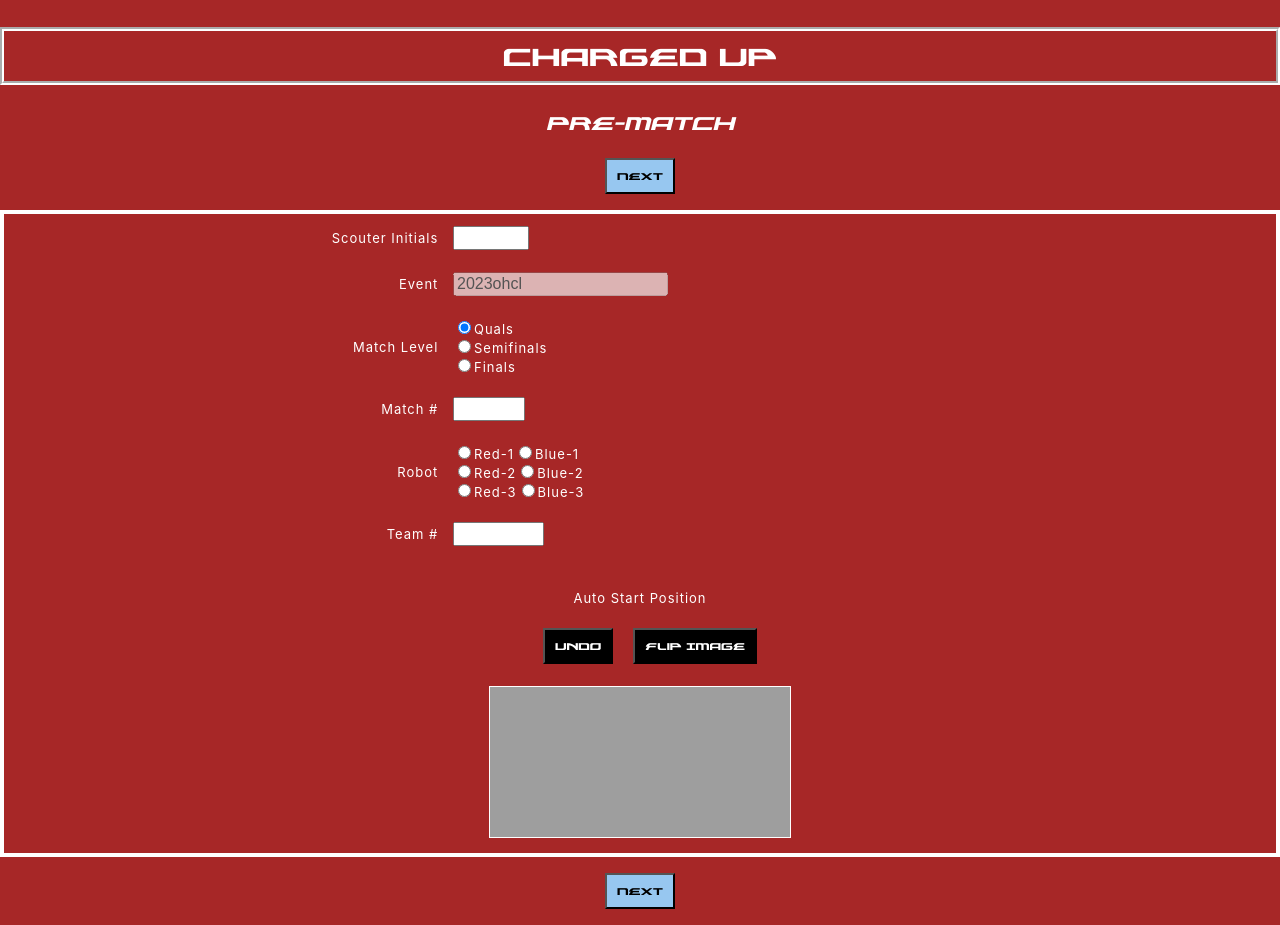
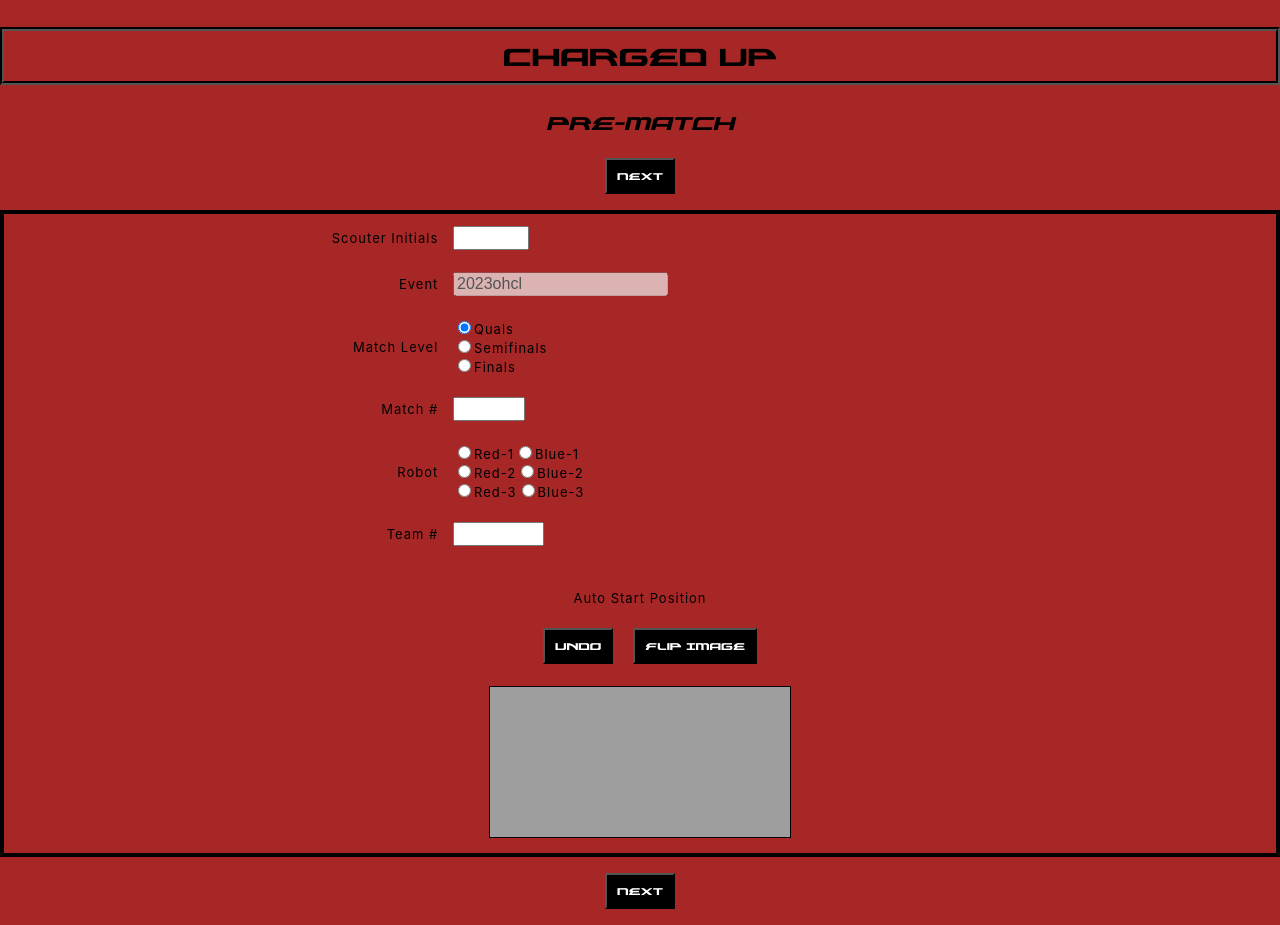
Before and after one commit to mschwab013/5740Scouting, a plain HTML site: page index.html in a window 1280 px wide. Drawn offline with Linux system fonts and the light colour scheme; no server answers.

Commit message:
Update colors

```diff
--- a/2023/CU_config.js
+++ b/2023/CU_config.js
@@ -1,6 +1,6 @@
 var config_data = `
 {
-  "title": "Scouting PASS 2023",
+  "title": "5740 Scouting 2023",
   "page_title": "Charged Up",
   "checkboxAs": "10",
   "prematch": [
--- a/index.html
+++ b/index.html
@@ -2,7 +2,7 @@
 <html>
 	<head>
 		<meta name="viewport" content="width=device-width, initial-scale=1.0, user-scalable=0, maximum-scale=1.0">
-		<title>Scouting PASS</title>
+		<title>5740 Scouting</title>
 		<link rel="shortcut icon" href="favicon.ico">
 		<link rel="icon" sizes="16x16 32x32 64x64" href="favicon.ico">
 		<script src="resources/js/easy.qrcode.min.js"></script>
--- a/resources/css/scoutingPASS.css
+++ b/resources/css/scoutingPASS.css
@@ -11,20 +11,20 @@ html, body{
     width: 100%;
     margin: 0;
     padding: 0;
-    color: white;
-    background-color: black;
+    color: black;
+    background-color: white;
 }
 
 #prematch_table, #postmatch_table {
 
     font-family : -apple-system, BlinkMacSystemFont, Roboto, Oxygen, Ubuntu, Cantarell, 'Open Sans', 'Helvetica Neue', sans-serif !important;
     text-align: center;
-    color: white;
+    color: black;
     font-size: 13px;
     font-style: bold;
     letter-spacing: 1px;
     border-width: 4px;
-    border-color: white;
+    border-color: black;
 }
 
 #auton_table, #endgame_table, #teleop_table {
@@ -50,12 +50,12 @@ html, body{
 
 #postmatchHeader{
     border-width: 4px;
-    border-color: white;
+    border-color: black;
 }
 
 #prematchHeader1, #prematchHeader2{
-    color: white;
-    border-color: white;
+    color: black;
+    border-color: black;
     border-width: 4px;
 }
 
@@ -80,8 +80,8 @@ html, body{
     position: absolute;
     left: 0;
     top: 0;
-    color: white;
-    background-color: black;
+    color: black;
+    background-color: white;
     font-family : -apple-system, BlinkMacSystemFont, Roboto, Oxygen, Ubuntu, Cantarell, 'Open Sans', 'Helvetica Neue', sans-serif !important;
     text-align: justify;
 }
@@ -111,7 +111,7 @@ h1{
     font-family: Alexis;
     text-align: center;
     border-style: groove;
-    border-color: white;
+    border-color: black;
     border-width: 2px;
     font-size: 40px;
     padding: 10px;
@@ -156,9 +156,10 @@ h2{
 #nextButton1, #nextButton2, #nextButton9, #nextButton10, .clearForm, .submitForm, #displayButton, #copyButton {
     font-family: Alexis;
     padding: 10px;
-    background-color: rgb(151, 199, 240);
+    background-color: black;
     text-decoration: none;
     display: inline-block;
+    color: white;
 }
 
 #nextButton3, #nextButton4, #nextButton5, #nextButton6, #nextButton7, #nextButton8 {
@@ -178,8 +179,9 @@ h2{
 
 #prevButton7, #prevButton8, #prevButton9{
     font-family: Alexis;
-    background-color: rgb(151, 199, 240);
+    background-color: black;
     padding: 10px;
+    color: white;
 }
 
 #prevButton1, #prevButton2, #prevButton3, #prevButton4, #prevButton5, #prevButton6{
```
